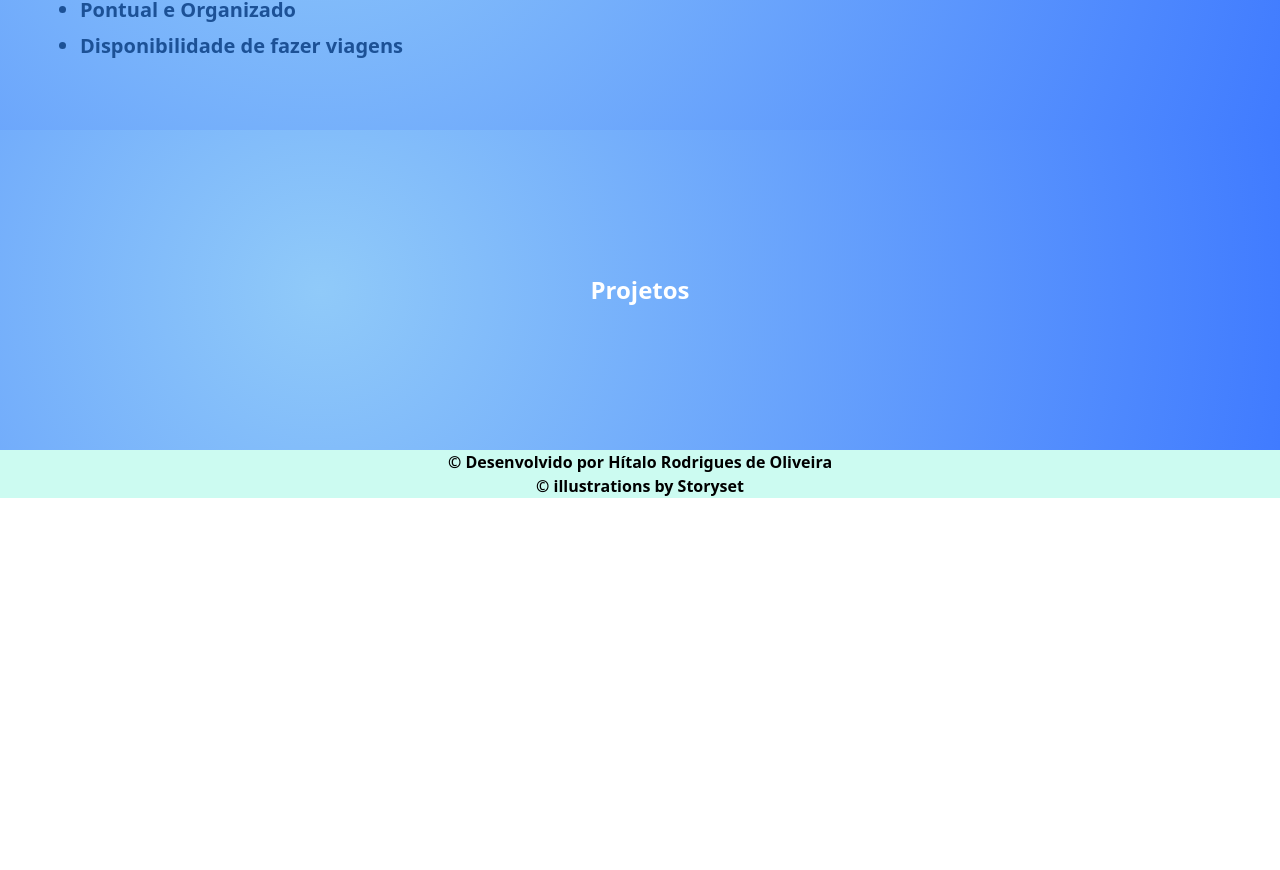
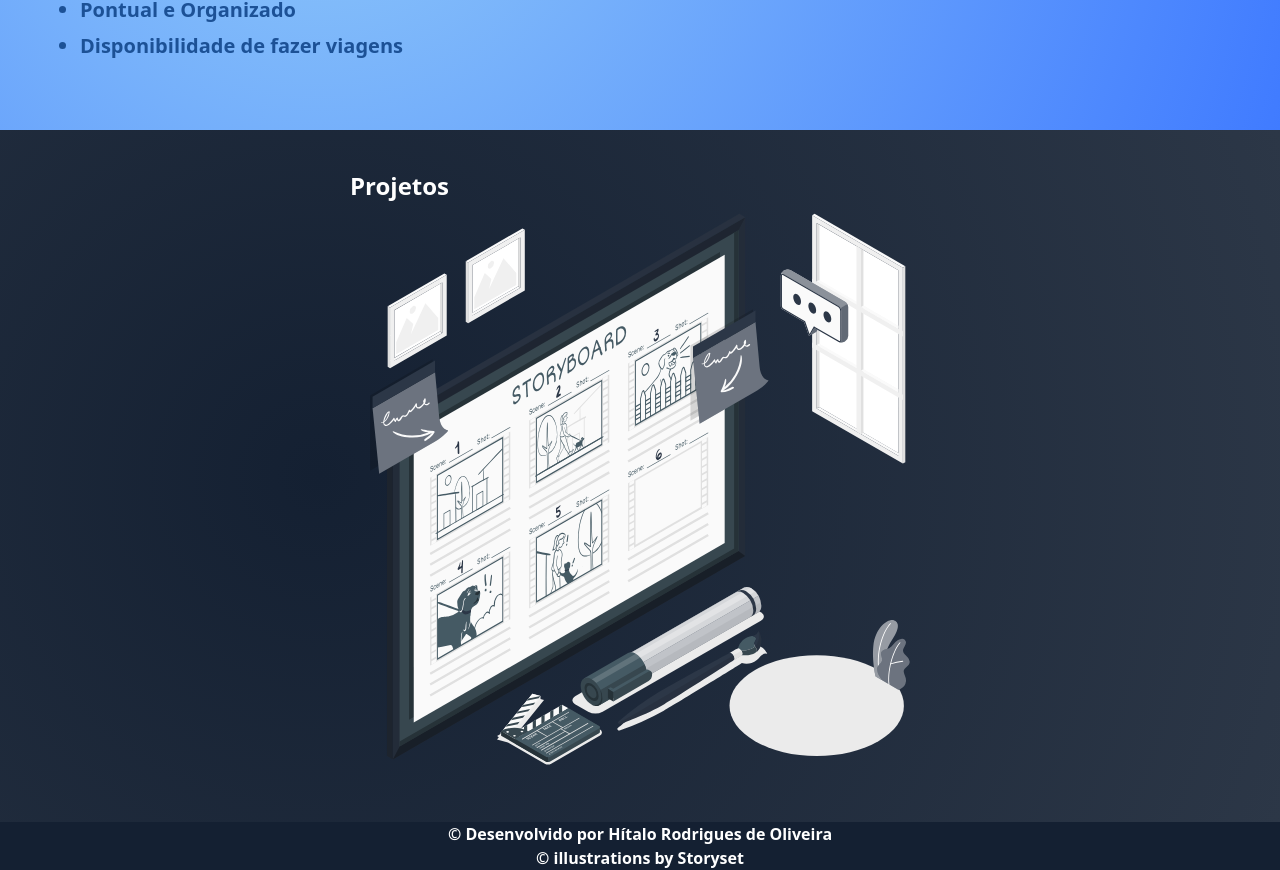
Before and after one commit to Hzimr/Hzimr.github.io, a Next.js app: page / in a window 1280 px wide. Shown: the part 1250-2120 px from the top of the page. Before the commit the page ends 1748 px from the top, so only its background shows below. Built offline with nearby package versions, Linux system fonts and the light colour scheme.

Commit message:
feat: create new section Projects

```diff
--- a/src/app/page.tsx
+++ b/src/app/page.tsx
@@ -6,7 +6,8 @@ import { FaGithub, FaLinkedinIn } from "react-icons/fa6";
 import { LuNewspaper } from "react-icons/lu";
 import Image from "next/image";
 import TeamImg from "../../public/team.svg";
-import Moto from "../../public/delivery.svg";
+import ProjectsImg from "../../public/storyboard.svg";
+// import Moto from "../../public/delivery.svg";
 
 const ContactMe = () => {
   const [emailCopied, setEmailCopied] = useState(false);
@@ -154,9 +155,13 @@ export default function Home() {
           </div>
         </DefaultLayout>
       </div>
-      <div className="bg-custom-blue flex justify-center">
-        <DefaultLayout className="flex h-[40vh] items-center justify-center gap-3 ">
-          <h2 className="text-2xl font-bold text-white">Projetos</h2>
+      {/*Seção de Projetos */}
+      <div className="bg-custom-project flex justify-center">
+        <DefaultLayout className="flex items-center justify-center gap-3 ">
+          <div className="p-10">
+            <h2 className="text-2xl font-bold text-white">Projetos</h2>
+            <Image src={ProjectsImg} alt="" width="580" height="420" />
+          </div>
         </DefaultLayout>
       </div>
       {/* seção disponibilidade para deslocamento */}
@@ -171,14 +176,14 @@ export default function Home() {
           </section>
         </DefaultLayout>
       </div> */}
-      <footer className="text-#1C5196 flex flex-col items-center bg-teal-100 font-semibold">
+      <footer className="flex flex-col items-center bg-[#142032] font-semibold text-white">
         <a
-          className="hover:opacity-50"
+          className="hover:opacity-70"
           href="https://www.linkedin.com/in/hitalorodrigues/"
         >
           &copy; Desenvolvido por Hítalo Rodrigues de Oliveira
         </a>
-        <a className="hover:opacity-50" href="https://storyset.com">
+        <a className="hover:opacity-70" href="https://storyset.com">
           &copy; illustrations by Storyset
         </a>
       </footer>
```
